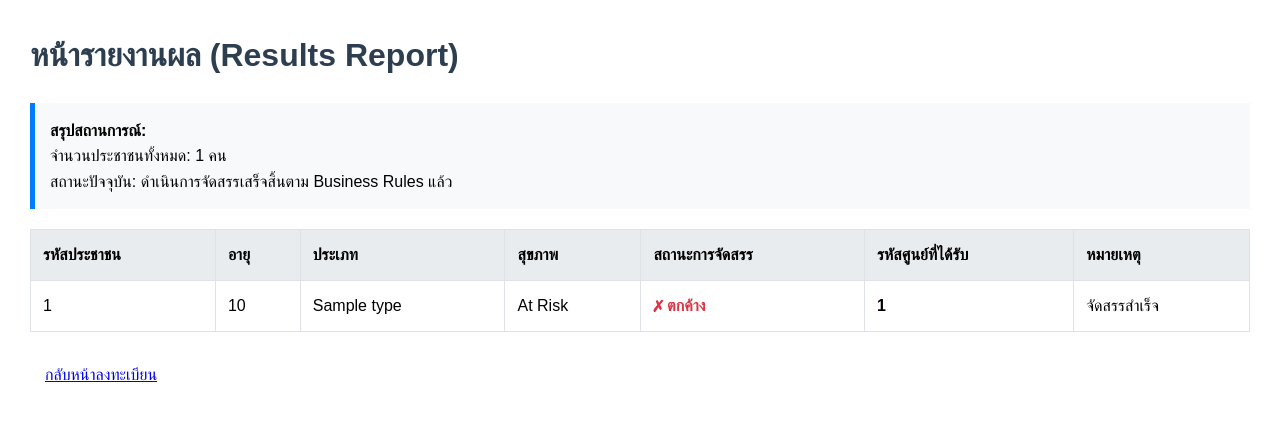
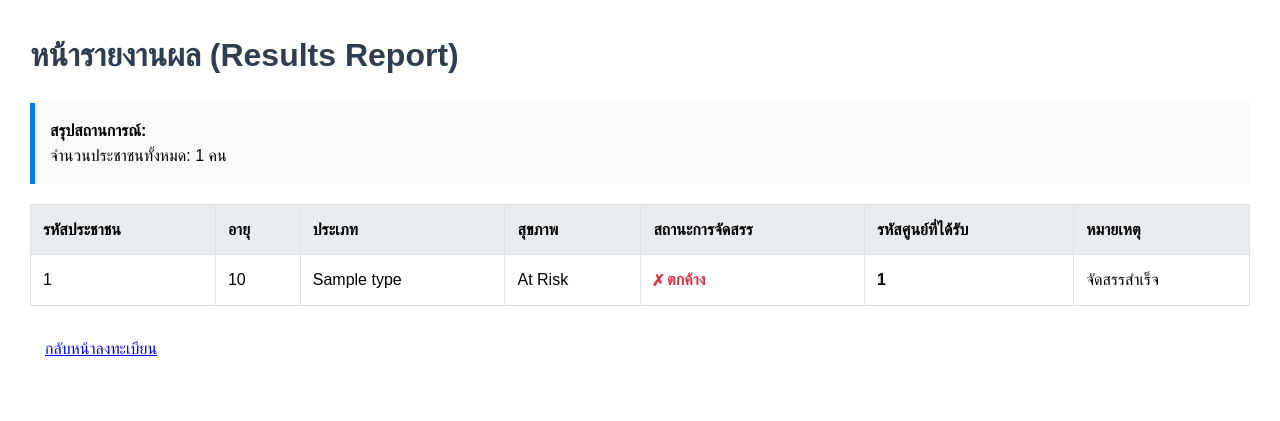
Before and after one commit to pear603/MVC2_68_66051096, a Flask app: template app/templates/report.html in a window 1280 px wide. Shown: the top 421 px of the page. Run offline with Flask 3, Linux system fonts and the light colour scheme; the template is opened without the code that fills it: most values are stand-ins (such as "Sample title", 1, 10 or a date in 2020).

Commit message:
//comment

```diff
--- a/app/templates/report.html
+++ b/app/templates/report.html
@@ -37,43 +37,7 @@
     <h1>หน้ารายงานผล (Results Report)</h1> <div class="summary-box">
         <strong>สรุปสถานการณ์:</strong><br>
         จำนวนประชาชนทั้งหมด: {{ results|length }} คน<br>
-        สถานะปัจจุบัน: ดำเนินการจัดสรรเสร็จสิ้นตาม Business Rules แล้ว
     </div>
-
-    <!-- <table>
-        <thead>
-            <tr>
-                <th>รหัสประชาชน</th>
-                <th>สถานะการจัดสรร</th> <th>รหัสศูนย์พักพิงที่ได้รับ</th> <th>หมายเหตุ</th>
-            </tr>
-        </thead>
-        <tbody>
-            {% for item in results %}
-            <tr>
-                <td>{{ item.citizen_id }}</td>
-                <td>
-                    {% if item.status == 'ได้ที่พัก' %}
-                        <span class="status-success">✓ ได้รับที่พัก</span>
-                    {% else %}
-                        <span class="status-fail">✗ ตกค้าง</span>
-                    {% endif %}
-                </td>
-                <td>
-                    {% if item.shelter_id %}
-                        <strong>{{ item.shelter_id }}</strong>
-                    {% else %}
-                        <em style="color: #999;">- ไม่มี -</em>
-                    {% endif %}
-                </td>
-                <td>
-                    {% if item.status == 'ตกค้าง' %}
-                        เนื่องจากศูนย์พักพิงเต็ม หรือเงื่อนไขสุขภาพไม่ตรงกับศูนย์ที่ว่าง {% else %}
-                        จัดสรรตามลำดับความสำคัญสำเร็จ {% endif %}
-                </td>
-            </tr>
-            {% endfor %}
-        </tbody>
-    </table> -->
 
     <table>
     <thead>
```
Also changed, not shown: Screenshot 2026-02-07 132904.png (added), Shelter.png (added).
